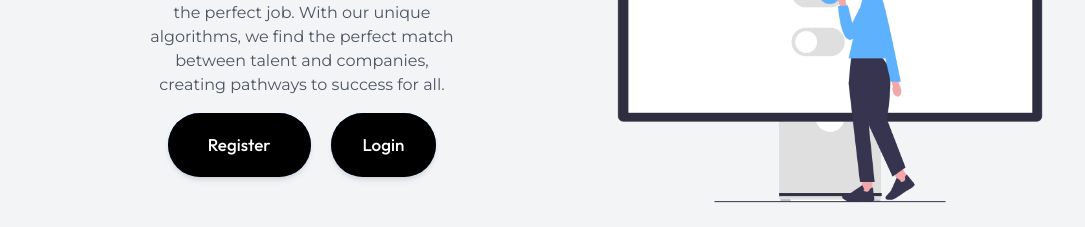
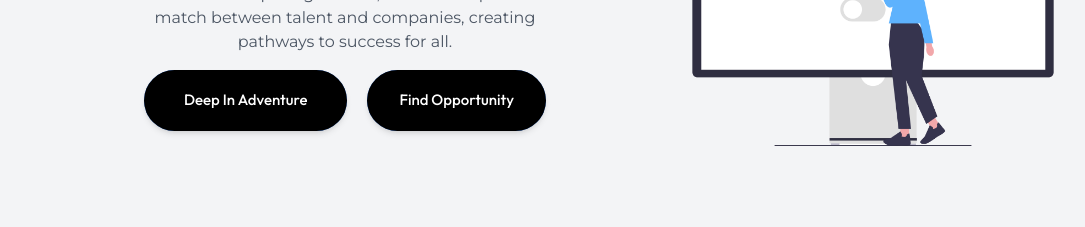
Before and after one commit to IzetDelibasic/hirefy-app, a React (Vite) app in the folder client/: page / in a window 1280 px wide. Shown: the part 393-620 px from the top of the page, without its empty margins (8-1093 px from the left). Built offline with nearby package versions, Linux system fonts and the light colour scheme.

Commit message:
Updating landing page buttons

```diff
--- a/client/src/components/CustomButton/CustomButton.jsx
+++ b/client/src/components/CustomButton/CustomButton.jsx
@@ -38,7 +38,7 @@ const Button = ({
         <IconComponent className={`${iconClassName} text-20px`} />
       )}
       {!onlyIcon && !Icon && (
-        <span className={`${titleClassName} text-[17px]`}>{title}</span>
+        <span className={`${titleClassName} text-[15px]`}>{title}</span>
       )}
       {Icon && title && !onlyIcon && (
         <>
--- a/client/src/components/LandingPageAction/LandingPageAction.jsx
+++ b/client/src/components/LandingPageAction/LandingPageAction.jsx
@@ -6,22 +6,22 @@ import { CustomButton } from "..";
 const LandingPageAction = () => {
   return (
     <div className="flex flex-col items-center justify-center md:flex-row md:justify-center md:w-[30rem] lg:w-full w-[90%] mx-auto md:mx-0">
-      <Link href="">
+      <Link to="/register">
         <CustomButton
-          className="relative bg-blue-500 text-white font-medium lg:py-[1.2rem] py-[1rem] lg:px-[2.5rem] px-[3.5rem] md:px-[1.5rem] mr-0 mb-[20px] md:mb-0  rounded-[3rem] group overflow-hidden z-[1]"
+          className="relative bg-blue-500 text-white font-medium lg:py-[1.2rem] py-[1rem] lg:px-[2.5rem] px-[3.5rem] md:px-[1.5rem] mr-0 mb-[20px] md:mb-0 rounded-[3rem] group overflow-hidden z-[1] whitespace-nowrap overflow-hidden text-ellipsis"
           iconClassName="group-hover:text-white ml-[10px]"
-          title="Register"
-          titleClassName="group-hover:text-white font-subtitle"
+          title="Deep In Adventure"
+          titleClassName="group-hover:text-white font-subtitle whitespace-nowrap overflow-hidden text-ellipsis"
           href="/register"
         >
           <div className="absolute inset-0 bg-black w-full transform origin-right transition-transform duration-300 group-hover:scale-x-0 z-[-1]"></div>
         </CustomButton>
       </Link>
       <CustomButton
-        className="relative bg-blue-500 text-white font-medium lg:py-[1.2rem] py-[1rem] lg:px-[2rem] px-[4rem] md:px-[1.5rem] rounded-[3rem] group overflow-hidden z-[1] md:ml-[20px] hover:border-opacity-0 hover:border-transparent"
+        className="relative bg-blue-500 text-white font-medium lg:py-[1.2rem] py-[1rem] lg:px-[2rem] px-[3.5rem] md:px-[1.5rem] rounded-[3rem] group z-[1] md:ml-[20px] hover:border-opacity-0 hover:border-transparent whitespace-nowrap overflow-hidden text-ellipsis"
         iconClassName=""
-        title="Login"
-        titleClassName="group-hover:text-white font-subtitle"
+        title="Find Opportunity"
+        titleClassName="group-hover:text-white font-subtitle whitespace-nowrap overflow-hidden text-ellipsis"
         href="/login"
       >
         <div className="absolute inset-0 bg-black w-full transform origin-right transition-transform duration-300 group-hover:scale-x-0 z-[-1]"></div>
```
